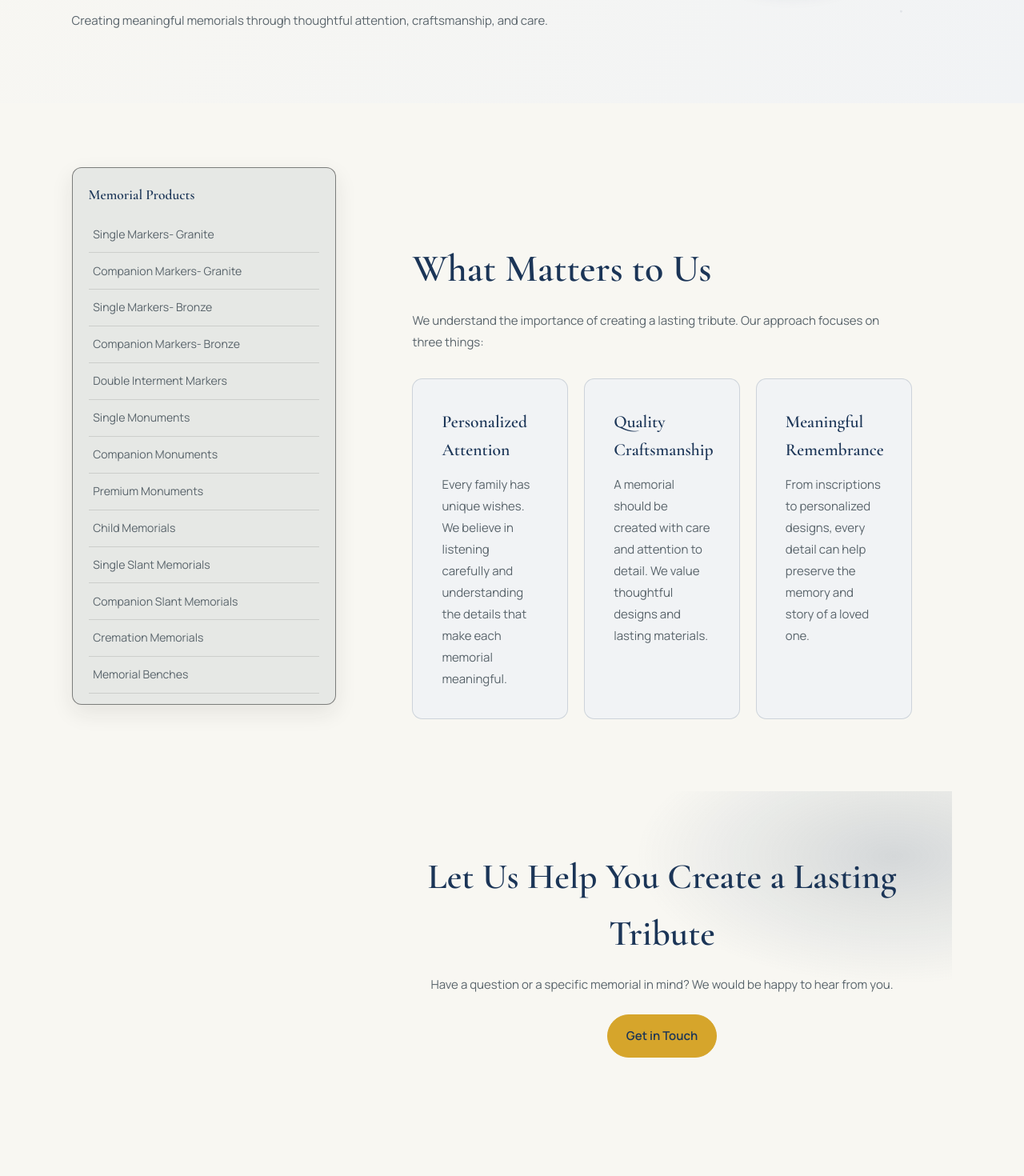
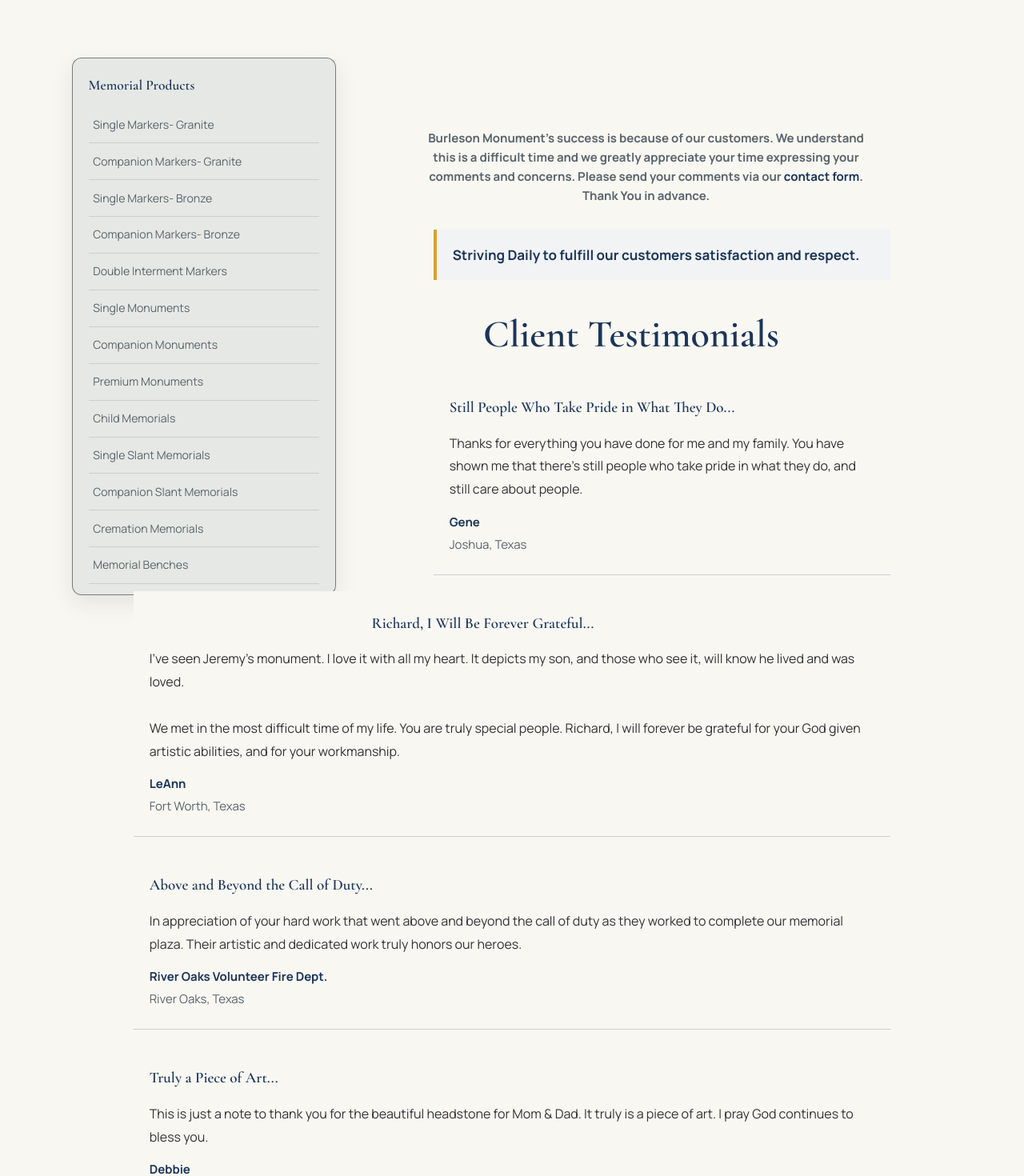
Before and after one commit to Urvashi3010/burleson-monuments, a React (Vite) app: page /burleson-monuments/testimonials in a window 1280 px wide. Shown: the part 620-2090 px from the top of the page at 80% size. Built offline with nearby package versions, Linux system fonts and the light colour scheme.

Commit message:
Updated the testimonials page

```diff
--- a/src/App.css
+++ b/src/App.css
@@ -4317,3 +4317,166 @@ body,
     height: 320px;
   }
 }
+.testimonials-page .testimonials-intro {
+  width: calc(100% - 375px);
+  max-width: none;
+  margin: 0 0 30px 355px;
+  text-align: center;
+  font-weight: 700;
+  line-height: 1.6;
+  box-sizing: border-box;
+}
+
+@media (max-width: 900px) {
+  .testimonials-page .testimonials-intro {
+    width: calc(100% - 285px);
+    margin-left: 285px;
+  }
+}
+
+@media (max-width: 650px) {
+  .testimonials-page .testimonials-intro {
+    width: 100%;
+    margin-left: 0;
+  }
+}
+
+.testimonials-intro a {
+  color: #1B3557;
+  font-weight: 700;
+}
+
+.testimonials-tagline {
+  padding: 18px 20px;
+  margin-bottom: 30px;
+  background: #F1F3F5;
+  border-left: 4px solid #D6A52B;
+  color: #1B3557;
+  font-size: 17px;
+}
+
+.client-testimonials-heading {
+  text-align: center;
+  color: #1B3557;
+  font-size: 27px;
+  margin-bottom: 30px;
+}
+
+.client-testimonial {
+  padding: 25px 20px;
+  margin-bottom: 20px;
+  background: #F8F7F2;
+  border-bottom: 1px solid rgba(27, 53, 87, 0.2);
+}
+
+.client-testimonial h3 {
+  color: #1B3557;
+  font-size: 19px;
+  margin-bottom: 15px;
+}
+
+.client-testimonial-description {
+  color: #333333;
+  font-size: 16px;
+  line-height: 1.8;
+  white-space: pre-line;
+  margin-bottom: 15px;
+}
+
+.client-testimonial-author {
+  display: flex;
+  flex-direction: column;
+  gap: 4px;
+  color: #1B3557;
+  font-size: 15px;
+}
+
+.client-testimonial-author span {
+  color: #59646B;
+}
+
+.testimonials-contact {
+  margin-top: 40px;
+  padding: 30px;
+  text-align: center;
+  background: #F1F3F5;
+  border-radius: 8px;
+}
+
+@media (max-width: 650px) {
+  .client-testimonial {
+    padding: 20px 12px;
+  }
+
+  .client-testimonial h3 {
+    font-size: 17px;
+  }
+
+  .client-testimonial-description {
+    font-size: 15px;
+  }
+}
+
+/* Testimonials content should flow below the sidebar */
+
+.testimonials-page .page-with-sidebar {
+  display: block;
+}
+
+.testimonials-page .page-sidebar {
+  float: left;
+  width: 330px;
+  margin-right: 45px;
+  margin-bottom: 25px;
+  position: static;
+}
+
+.testimonials-page .page-main-content {
+  display: block;
+  width: auto;
+  min-width: 0;
+}
+
+/* Responsive layout */
+@media (max-width: 900px) {
+  .testimonials-page .page-sidebar {
+    width: 260px;
+    margin-right: 25px;
+  }
+}
+
+@media (max-width: 650px) {
+  .testimonials-page .page-sidebar {
+    float: none;
+    width: 100%;
+    margin: 0 0 30px;
+  }
+
+  .testimonials-page .page-main-content {
+    width: 100%;
+  }
+}
+
+/* Keep tagline and first testimonial within the right content area */
+.testimonials-page .testimonials-tagline,
+.testimonials-page .client-testimonial:first-child {
+  width: calc(100% - 375px) !important;
+  margin-left: 375px !important;
+  box-sizing: border-box;
+}
+
+@media (max-width: 900px) {
+  .testimonials-page .testimonials-tagline,
+  .testimonials-page .client-testimonial:first-child {
+    width: calc(100% - 285px) !important;
+    margin-left: 285px !important;
+  }
+}
+
+@media (max-width: 650px) {
+  .testimonials-page .testimonials-tagline,
+  .testimonials-page .client-testimonial:first-child {
+    width: 100% !important;
+    margin-left: 0 !important;
+  }
+}
--- a/src/Testimonials.jsx
+++ b/src/Testimonials.jsx
@@ -3,19 +3,123 @@ import MemorialSidebar from './components/MemorialSidebar';
 
 const testimonials = [
   {
-    title: 'Personalized Attention',
+    title: 'Still People Who Take Pride in What They Do...',
     description:
-      'Every family has unique wishes. We believe in listening carefully and understanding the details that make each memorial meaningful.'
+      "Thanks for everything you have done for me and my family. You have shown me that there's still people who take pride in what they do, and still care about people.",
+    name: 'Gene',
+    location: 'Joshua, Texas'
   },
   {
-    title: 'Quality Craftsmanship',
+    title: 'Richard, I Will Be Forever Grateful...',
     description:
-      'A memorial should be created with care and attention to detail. We value thoughtful designs and lasting materials.'
+      "I've seen Jeremy's monument. I love it with all my heart. It depicts my son, and those who see it, will know he lived and was loved.\n\nWe met in the most difficult time of my life. You are truly special people. Richard, I will forever be grateful for your God given artistic abilities, and for your workmanship.",
+    name: 'LeAnn',
+    location: 'Fort Worth, Texas'
   },
   {
-    title: 'Meaningful Remembrance',
+    title: 'Above and Beyond the Call of Duty...',
     description:
-      'From inscriptions to personalized designs, every detail can help preserve the memory and story of a loved one.'
+      'In appreciation of your hard work that went above and beyond the call of duty as they worked to complete our memorial plaza. Their artistic and dedicated work truly honors our heroes.',
+    name: 'River Oaks Volunteer Fire Dept.',
+    location: 'River Oaks, Texas'
+  },
+  {
+    title: 'Truly a Piece of Art...',
+    description:
+      'This is just a note to thank you for the beautiful headstone for Mom & Dad. It truly is a piece of art. I pray God continues to bless you.',
+    name: 'Debbie',
+    location: 'Glendive, Montana'
+  },
+  {
+    title: 'A Company That Really Cares...',
+    description:
+      'You went beyond the normal in your care and workmanship. I can vouch for your honesty and integrity. Again, let me express our thanks from the whole family for a company that really cares.',
+    name: 'Shelby K.',
+    location: 'Franklin, Texas'
+  },
+  {
+    title: 'As Kind and Considerate as You...',
+    description:
+      "It's wonderful knowing people as kind and considerate as you are. God bless you. Thanks again.",
+    name: 'Rosemary',
+    location: 'Pomona, California'
+  },
+  {
+    title: 'Helpful, Sincere, Honest, Professional...',
+    description:
+      'A special thank-you for all of your help, sincerity, honesty, and professional workmanship.',
+    name: 'Kathy & Larry',
+    location: 'Arlington, Texas'
+  },
+  {
+    title: 'Truly Appreciate Your Custom Work...',
+    description:
+      'I wanted to let you know how satisfied I am with the stone you made for my husband. With only the copies of the photos you had to work with, the ship and the palm trees came out perfectly.\n\nI truly appreciate your custom work. I am very pleased and proud to have this memorial for Bill. Thank you once again for the wonderful job you did on his stone.',
+    name: 'Susan',
+    location: 'Fort Worth, Texas'
+  },
+  {
+    title: 'Thoughtfulness Like Yours Has Helped Us...',
+    description:
+      "Wayne and I want to thank you for Nathaniel's stone. It is thoughtfulness like yours that has helped us through these sad times.",
+    name: 'Wayne & Alicia',
+    location: 'Fort Worth, Texas'
+  },
+  {
+    title: 'Beautiful... Thank You for Blessing Us...',
+    description:
+      "We want to take this opportunity to thank everyone at Burleson Monument for the great effort to place our mother's monument by the date requested.\n\nThe monument is beautiful and the craftsmanship is excellent. Thank all of you for blessing us.",
+    name: 'The Ruby Family',
+    location: 'Venus, Texas'
+  },
+  {
+    title: 'We Appreciate Your Help and Concern...',
+    description:
+      'We went to the cemetery last week and we were very pleased with the marker. Thank you for everything. We appreciate your help and concern at this sad time.',
+    name: 'Shirley & Charlie',
+    location: 'McCloud, Oklahoma'
+  },
+  {
+    title: 'A Blessing...',
+    description:
+      'Your sweet spirit has been a blessing to me and my kids.',
+    name: 'Kathy',
+    location: 'Arlington, Texas'
+  },
+  {
+    title: 'Thanks for Being So Patient...',
+    description:
+      'Thank you very much for making my mothers resting place so beautiful. Also, for being so patient with us.',
+    name: 'Bob & Carol',
+    location: 'Burleson, Texas'
+  },
+  {
+    title: 'Everyone Loves the Benches...',
+    description:
+      'Thank you so very much for the lovely benches. Everyone loves them. Thank you for all you do and have done for Mission Arlington and for us.',
+    name: 'Wanda & Neil',
+    location: 'Arlington, Texas'
+  },
+  {
+    title: 'As Lovely as Can Be...',
+    description:
+      'Thank you for the effort you have put into Mother and Dads marker. It is as lovely as can be. Thanks once again.',
+    name: 'Linda',
+    location: 'Crowley, Texas'
+  },
+  {
+    title: 'My Sincere Appreciation...',
+    description:
+      'You have my sincere appreciation for the beautiful family memorial in memory of my dear husband.',
+    name: 'Juanita',
+    location: 'Keene, Texas'
+  },
+  {
+    title: 'Very Pleased...',
+    description:
+      "Just wanted to thank you for my family's nice monument. I am very pleased with it.",
+    name: 'Betty',
+    location: 'Buchanan Dam, Texas'
   }
 ];
 
@@ -24,12 +128,7 @@ function Testimonials() {
     <main className="testimonials-page">
 
       <section className="page-banner testimonials-hero">
-        <p>OUR COMMITMENT</p>
-        <h1>Every Memory Deserves to Be Honored</h1>
-        <p>
-          Creating meaningful memorials through thoughtful
-          attention, craftsmanship, and care.
-        </p>
+        <h1>Client Testimonials</h1>
       </section>
 
       <div className="page-with-sidebar">
@@ -42,31 +141,55 @@ function Testimonials() {
 
           <section className="testimonials-content">
 
-            <h2>What Matters to Us</h2>
-
-            <p>
-              We understand the importance of creating a lasting tribute.
-              Our approach focuses on three things:
+            <p className="testimonials-intro">
+              Burleson Monument's success is because of our customers.
+              We understand this is a difficult time and we greatly
+              appreciate your time expressing your comments and concerns.
+              Please send your comments via our{' '}
+              <MotionLink to="/contact">contact form</MotionLink>.
+              Thank You in advance.
             </p>
 
-            <div className="testimonial-grid">
+            <div className="testimonials-tagline">
+              <strong>Striving Daily to fulfill our customers satisfaction and respect.</strong>
+            </div>
+
+            <h2 className="client-testimonials-heading">
+              Client Testimonials
+            </h2>
+
+            <div className="client-testimonials-list">
+
               {testimonials.map((item, index) => (
-                <article className="testimonial-card" key={index}>
+                <article className="client-testimonial" key={index}>
+
                   <h3>{item.title}</h3>
-                  <p>{item.description}</p>
+
+                  <p className="client-testimonial-description">
+                    {item.description}
+                  </p>
+
+                  <div className="client-testimonial-author">
+                    <strong>{item.name}</strong>
+                    <span>{item.location}</span>
+                  </div>
+
                 </article>
               ))}
+
             </div>
 
-          </section>
+            <section className="testimonials-contact">
+              <h2>We Appreciate Your Feedback</h2>
+              <p>
+                Have a comment or would like to share your experience
+                with Burleson Monuments?
+              </p>
+              <MotionLink to="/contact">
+                Contact Us
+              </MotionLink>
+            </section>
 
-          <section className="testimonials-contact">
-            <h2>Let Us Help You Create a Lasting Tribute</h2>
-            <p>
-              Have a question or a specific memorial in mind?
-              We would be happy to hear from you.
-            </p>
-            <MotionLink to="/contact">Get in Touch</MotionLink>
           </section>
 
         </div>
```
